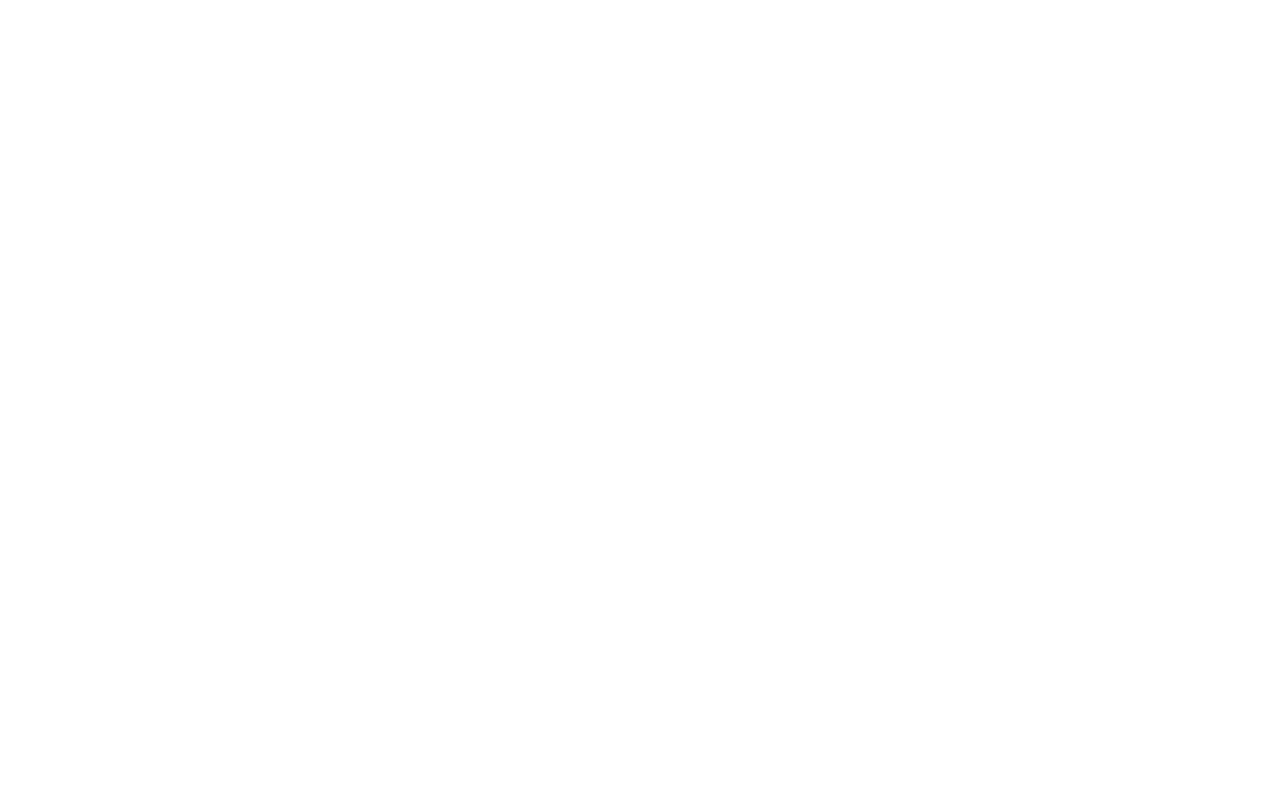
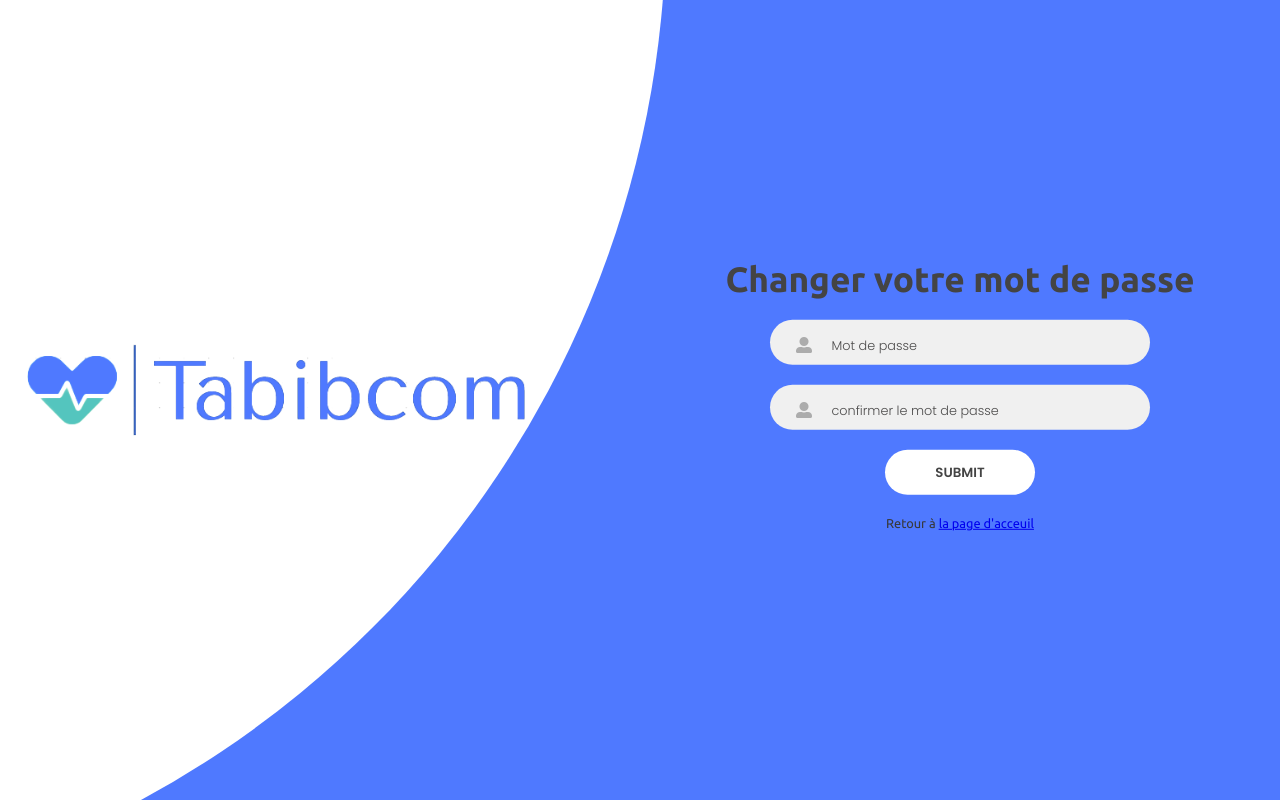
Before and after one commit to Zahra257/Doccare-frontend, a React (Vite) app: page /Resetpassword/1/code/1 in a window 1280 px wide. Before the commit this address had no page. Built offline with nearby package versions, Linux system fonts and the light colour scheme.

Commit message:
sign in completed

```diff
--- a/src/ForgottenPass/ForgottenPass.jsx
+++ b/src/ForgottenPass/ForgottenPass.jsx
@@ -1,79 +1,120 @@
-import React, {useState} from 'react'
-import { Link } from 'react-router-dom';
-import logo from './logo.png';
-import './ForgottenPass.css'
+import React, { useState } from "react";
+import { Link } from "react-router-dom";
+import logo from "./logo.png";
+import "./ForgottenPass.css";
+import  Axios from 'axios'
+
+const ForgottenPass = () => {
+  const [Classe, SetClasse] = useState("");
+
+  //state for errors
+  const [ErrorMsg, setErrorMsg] = useState("");
+
+  // State for login
+  const [Login, setLogin] = useState();
+
+  const validation = (e) => {
+
+    e.preventDefault();
+     let msg = ""
+    //Login
+    if (Login.length < 8) {
+      setErrorMsg("<h1>login should be more than 8 caracter</h1>");
+      msg = "<h1>login should be more than 8 caracter</h1>"
+      SetClasse("")
+    }
+
+
+    if (msg === "") {
+      Axios.post(`http://localhost:9000/api/fogot_password/${Login}`, Login)
+        .then((response) => {
+          setErrorMsg(response.data.message)
+          if(response.data.message) SetClasse("")
+        }
+        )
+        .catch((err) => console.log(err));
+    }
 
 
 
-
-const ForgottenPass = () => {
-
-  const [Classe, SetClasse]= useState('');
+  };
 
   return (
     <div>
+      <div className={`pass-container ${Classe}`}>
+        <div class="pass-forms-container">
+          <div className="pass-signin-signup">
+            <form action="" className="pass-sign-in-form" onSubmit={validation}>
+              <h2 class="pass-title">Mot de passe oublié</h2>
 
-<div className = {`pass-container ${Classe}`}>
-        <div class="pass-forms-container">
+              <div className={ErrorMsg == "" ? "d-none" : "alert alert-danger"}>
+                {ErrorMsg}
+              </div>
 
-              <div className="pass-signin-signup">
-                  <form action="" className = "pass-sign-in-form">
-                      <h2 class="pass-title">Mot de passe oublié</h2>
               <div class="pass-input-field" id="sign">
                 <i class="fas fa-user-alt"></i>
-                          <input type="text" placeholder="Nom d'utilisateur"/>
+                <input
+                  type="text"
+                  placeholder="Nom d'utilisateur"
+                  onFocus={()=>setErrorMsg("")}
+                  onChange={(e) => {
+                    setLogin(e.target.value);
+                  }}
+                />
               </div>
 
-                    <input  type="button" value="Login" class="btn solid" onClick = { ()=>
+              <input
+                type="submit"
+                value="Login"
+                class="btn solid"
+                onClick={() =>{
 
-                      SetClasse("pass-sign-up-mode")
+                  SetClasse("pass-sign-up-mode")}
+                }
+              />
 
-                     }/>
-
-                     <p class="pass-social-text">If you have an account <Link to = "/"><a href="#" id="sign-up-btn" >Sign in</a></Link></p>
-                     <div class="pass-social-media">
-
-                     </div>
+              <p class="pass-social-text">
+                If you have an account{" "}
+                <Link to="/">
+                  <a href="#" id="sign-up-btn">
+                    Sign in
+                  </a>
+                </Link>
+              </p>
+              <div class="pass-social-media"></div>
             </form>
 
             <form action="" class="pass-sign-up-form">
-
               <i class="fas fa-check-circle fa-5x"></i>
 
-
-                       <p class="response"> Nous vous avons envoyé un mail sur votre boite, merci de le verifier. <br/><br/> Cliquer ici pour revenir à <a href="#" id="sign-in-btn" onClick ={
-
-                         ()=> SetClasse('')
-
-                       }>la page d'acceuil</a></p>
-                       <div class="pass-social-media">
-
-                       </div>
+              <p class="response">
+                {" "}
+                Nous vous avons envoyé un mail sur votre boite, merci de le
+                verifier. <br />
+                <br /> Cliquer ici pour revenir à{" "}
+                <a href="#" id="sign-in-btn" >
+                  la page d'acceuil
+                </a>
+              </p>
+              <div class="pass-social-media"></div>
             </form>
-
           </div>
 
           <div class="pass-panels-container">
             <div class="pass-panel pass-left-panel">
-                    <img src={logo} className="pass-image" alt=""/>
+              <img src={logo} className="pass-image" alt="" />
             </div>
 
             <div class="pass-panel pass-right-panel">
               <div class="pass-content">
-
-                        <img src={logo} class="pass-image" alt=""/>
-                </div>
-
+                <img src={logo} class="pass-image" alt="" />
               </div>
             </div>
           </div>
+        </div>
+      </div>
+    </div>
+  );
+};
 
-
-
-    </div>
-
-    </div>
-  )
-}
-
-export default ForgottenPass
+export default ForgottenPass;
--- /dev/null
+++ b/src/Modals/Pass.jsx
@@ -0,0 +1,11 @@
+class pass {
+
+    constructor( password='', passwordconfirm=''){
+
+       this.password = password;
+       this.passwordconfirm = passwordconfirm;
+
+    }
+}
+
+export default pass;
--- /dev/null
+++ b/src/Modals/VerifInfo.jsx
@@ -0,0 +1,11 @@
+class verifInfo {
+
+    constructor(login = '', token=''){
+
+        this.login = login;
+        this.token = token;
+
+    }
+}
+
+export default verifInfo;
--- a/src/Resetpass/Resetpass.jsx
+++ b/src/Resetpass/Resetpass.jsx
@@ -1,18 +1,67 @@
-import React, { useState } from "react";
+import React, { useState, useEffect } from "react";
 import logo from "./logo.png";
 import { Link } from "react-router-dom";
+import pass from "../Modals/Pass";
+import verifInfo from "../Modals/VerifInfo";
+import  Axios from 'axios';
 
 const Resetpass = () => {
+
+
+
+  const [info, SetInfo] = useState(new verifInfo());
+
+  useEffect(() => {
+
+        let lin = window.location.href.split('/')
+        console.log(lin)
+        SetInfo({login: lin[4], token : lin[6]})
+
+}, [])
+
   const [Classe, SetClasse] = useState("");
 
   const [ErrorMsg, setErrorMsg] = useState("");
+
+  // state for password information
+
+  const [passinfo, setPassinfo] = useState(new pass());
+
+  const Handlechange = (event) =>{
+
+    setPassinfo({ ...passinfo, [event.target.name]: event.target.value });
+
+
+  }
+
+  const validation = (e) =>{
+
+    e.preventDefault();
+
+    //PassWord
+    let pattern = /^(?=.*[0-9])(?=.*[!@#$%^&*])[a-zA-Z0-9!@#$%^&*]{8,12}$/;
+
+    if (pattern.test(passinfo.password) === false) {
+      setErrorMsg("<h1>The password should contain minimum eight characters, at least one uppercase letter, one lowercase letter, one number and one special character</h1>");
+    }
+
+    if(passinfo.password !== passinfo.passwordconfirm)
+
+    setErrorMsg("<h1>Les deux mots de passe doivent être identiques </h1>");
+
+    if(ErrorMsg === "") { Axios.post(`http://localhost:9000/api/resetpassword/${info.login}/code/${info.token}`, passinfo)
+    .then(data => console.log(data))
+    .catch(err => setErrorMsg(err?.response?.data?.message))
+}
+
+  }
 
   return (
     <div>
       <div className={`container ${Classe}`}>
         <div class="forms-container">
           <div className="signin-signup">
-            <form action="" className="sign-in-form">
+            <form action="" className="sign-in-form" onSubmit={validation}>
               <h2 class="title">Changer votre mot de passe</h2>
 
               <div className={ErrorMsg == "" ? "d-none" : "alert alert-danger"}>
@@ -24,20 +73,22 @@ const Resetpass = () => {
                 <input
                   type="password"
                   placeholder="Mot de passe"
-                  name="Password"
+                  name="password"
                   onFocus={() => setErrorMsg("")}
+                  onChange={Handlechange}
                 />
               </div>
               <div class="input-field" id="sign">
                 <i class="fas fa-user-alt"></i>
                 <input
-                  type="passwor"
+                  type="password"
                   placeholder="confirmer le mot de passe"
-                  name="Passwordconfirm"
+                  name="passwordconfirm"
                   onFocus={() => setErrorMsg("")}
+                  onChange={Handlechange}
                 />
               </div>
-              <input type="button" value="Submit" class="btn solid" onClick = { ()=>
+              <input type="submit" value="Submit" class="btn solid" onClick = { ()=>
 
                       SetClasse("sign-up-mode") }/>
               <p class="social-text">
--- a/src/Routes/AppRoutes.jsx
+++ b/src/Routes/AppRoutes.jsx
@@ -12,7 +12,7 @@ const AppRoutes = () => {
 
     <Route path ="/" element={<SignIn/>}/>
       <Route path ="/ForgottenPassword" element={<ForgottenPass/>}/>
-      <Route path ="/Resetpassword" element={<Resetpass/>}/>
+      <Route path ="/Resetpassword/:login/code/:token" element={<Resetpass/>}/>
 
     </Routes>
 
--- a/src/Signin/Signin.jsx
+++ b/src/Signin/Signin.jsx
@@ -14,7 +14,7 @@ const SignIn = () => {
   // state pour user infos
   const [NewUser, setNewUser] = useState(new User());
 
-  //state for erreurs
+  //state for errors
   const [ErrorMsg, setErrorMsg] = useState("");
 
   // state for login infos
@@ -70,6 +70,7 @@ const SignIn = () => {
     }
   };
 
+
   const loginvalidation = (e) => {
 
      e.preventDefault();
@@ -87,8 +88,8 @@ const SignIn = () => {
     }
 
     if(ErrorMsg === "") { Axios.post(`http://localhost:9000/api/Signin/${loginInfo.log}/pass/${loginInfo.password}`, loginInfo)
-          .then(data => console.log(data))
-          .catch(err => console.log(err))
+          .then(response => setErrorMsg(response.data.message))
+          .catch(err => setErrorMsg(err?.response?.data?.message))
     }
 
   }
@@ -114,7 +115,7 @@ const SignIn = () => {
               </div>
               <div class="input-field" id="sign">
                 <i class="fas fa-key"></i>
-                <input type="passworf" placeholder="Password" name="password" onFocus={()=>setErrorMsg("")} onChange={HandelInputChangeLogin}/>
+                <input type="password" placeholder="Password" name="password" onFocus={()=>setErrorMsg("")} onChange={HandelInputChangeLogin}/>
               </div>
               <Link to ="/ForgottenPassword"><p class="social-text forget" id="sign-in-btn">
 
@@ -127,7 +128,10 @@ const SignIn = () => {
                 <a
                   href="#"
                   id="sign-up-btn"
-                  onClick={() => SetClasse("sign-up-mode")}
+                  onClick={() => {
+                    SetClasse("sign-up-mode")
+                  }
+                  }
                 >
                   Sign up
                 </a>
@@ -238,7 +242,7 @@ const SignIn = () => {
               </div>
 
               <input
-                type="submit"
+                type="Submit"
                 value="Sign up"
                 class="btn solid"
                 onClick={() => {
@@ -257,7 +261,11 @@ const SignIn = () => {
 
               <p class="social-text">
                 Already have an account{" "}
-                <a href="#" id="sign-in-btn" onClick={() => SetClasse("")}>
+                <a href="#" id="sign-in-btn" onClick={() => {
+                  if(ErrorMsg === '')
+                  SetClasse("")
+                }
+                  }>
                   Sign in
                 </a>
               </p>
```
Lines whose indentation alone changed are shown as unchanged.
